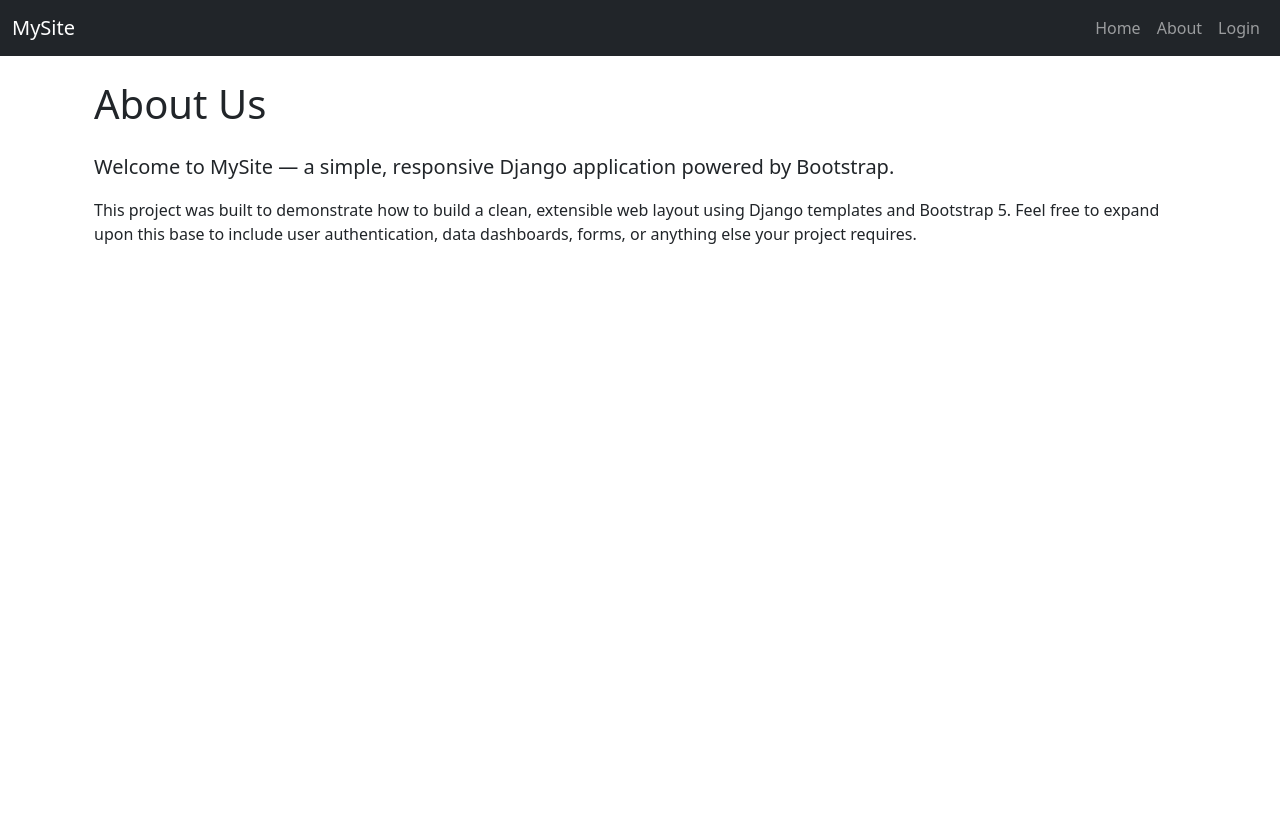
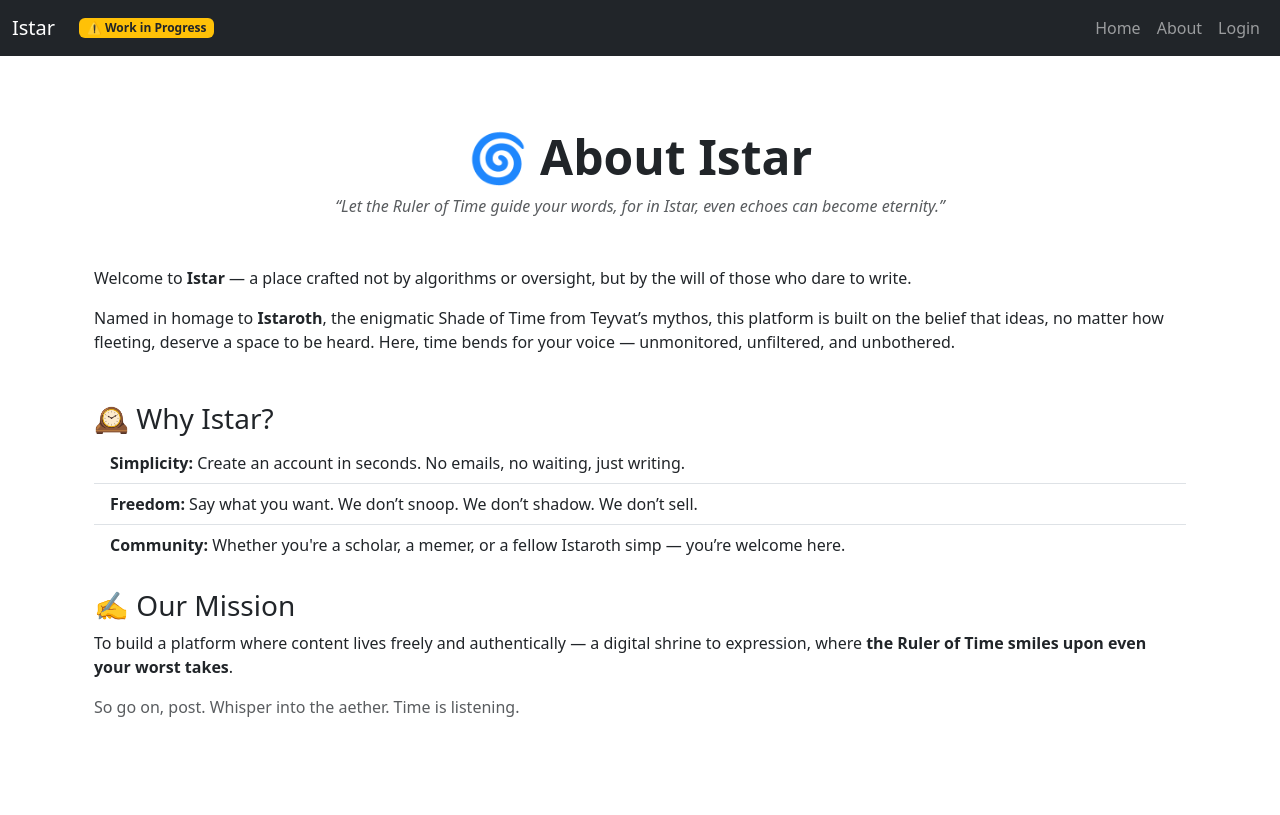
Before and after one commit to ThisIsNotNam/mysite, a Django app: page /homepage/about/ in a window 1280 px wide. Before the commit the page ends 244 px from the top, so only its background shows below. Run offline with Django 3.2, Linux system fonts and the light colour scheme.

Commit message:
Page contents updated

```diff
--- a/homepage/templates/about.html
+++ b/homepage/templates/about.html
@@ -1,16 +1,38 @@
 {% extends "base.html" %}
 
-{% block title %}About - My Site{% endblock %}
+{% block title %}About Us - Istar{% endblock %}
 
 {% block content %}
-<div class="container">
-    <h1 class="mb-4">About Us</h1>
-    <p class="lead">
-        Welcome to MySite — a simple, responsive Django application powered by Bootstrap.
-    </p>
-    <p>
-        This project was built to demonstrate how to build a clean, extensible web layout using Django templates and Bootstrap 5.
-        Feel free to expand upon this base to include user authentication, data dashboards, forms, or anything else your project requires.
-    </p>
+<div class="container py-5">
+    <div class="text-center mb-5">
+        <h1 class="display-5 fw-bold">🌀 About Istar</h1>
+        <p class="fst-italic text-muted">“Let the Ruler of Time guide your words, for in Istar, even echoes can become eternity.”</p>
+    </div>
+
+    <div class="mb-4">
+        <p>
+            Welcome to <strong>Istar</strong> — a place crafted not by algorithms or oversight, but by the will of those who dare to write.
+        </p>
+        <p>
+            Named in homage to <strong>Istaroth</strong>, the enigmatic Shade of Time from Teyvat’s mythos, this platform is built on the belief that ideas, no matter how fleeting, deserve a space to be heard.
+            Here, time bends for your voice — unmonitored, unfiltered, and unbothered.
+        </p>
+    </div>
+
+    <h3 class="mt-5">🕰️ Why Istar?</h3>
+    <ul class="list-group list-group-flush mb-4">
+        <li class="list-group-item"><strong>Simplicity:</strong> Create an account in seconds. No emails, no waiting, just writing.</li>
+        <li class="list-group-item"><strong>Freedom:</strong> Say what you want. We don’t snoop. We don’t shadow. We don’t sell.</li>
+        <li class="list-group-item"><strong>Community:</strong> Whether you're a scholar, a memer, or a fellow Istaroth simp — you’re welcome here.</li>
+    </ul>
+
+    <div class="mb-5">
+        <h3 class="mt-4">✍️ Our Mission</h3>
+        <p>
+            To build a platform where content lives freely and authentically — a digital shrine to expression,
+            where <strong>the Ruler of Time smiles upon even your worst takes</strong>.
+        </p>
+        <p class="fw-light text-muted">So go on, post. Whisper into the aether. Time is listening.</p>
+    </div>
 </div>
 {% endblock %}
--- a/templates/base.html
+++ b/templates/base.html
@@ -3,7 +3,7 @@
 <head>
     <link rel="stylesheet" href="https://cdn.jsdelivr.net/npm/bootstrap-icons@1.10.5/font/bootstrap-icons.css">
     <meta charset="UTF-8">
-    <title>{% block title %}My Site{% endblock %}</title>
+    <title>{% block title %}Istar{% endblock %}</title>
     <meta name="viewport" content="width=device-width, initial-scale=1">
 
     <!-- Bootstrap 5 CSS -->
@@ -15,7 +15,8 @@
     <!-- Navbar -->
     <nav class="navbar navbar-expand-lg navbar-dark bg-dark mb-4">
         <div class="container-fluid">
-            <a class="navbar-brand" href="/homepage">MySite</a>
+            <a class="navbar-brand" href="/homepage">Istar</a>
+            <span class="badge bg-warning text-dark ms-2">⚠️ Work in Progress</span>
             <button class="navbar-toggler" type="button" data-bs-toggle="collapse"
                     data-bs-target="#navbarNav" aria-controls="navbarNav" aria-expanded="false"
                     aria-label="Toggle navigation">
```
Also changed, not shown: homepage/templates/home.html (+8 -6 lines), db.sqlite3.
